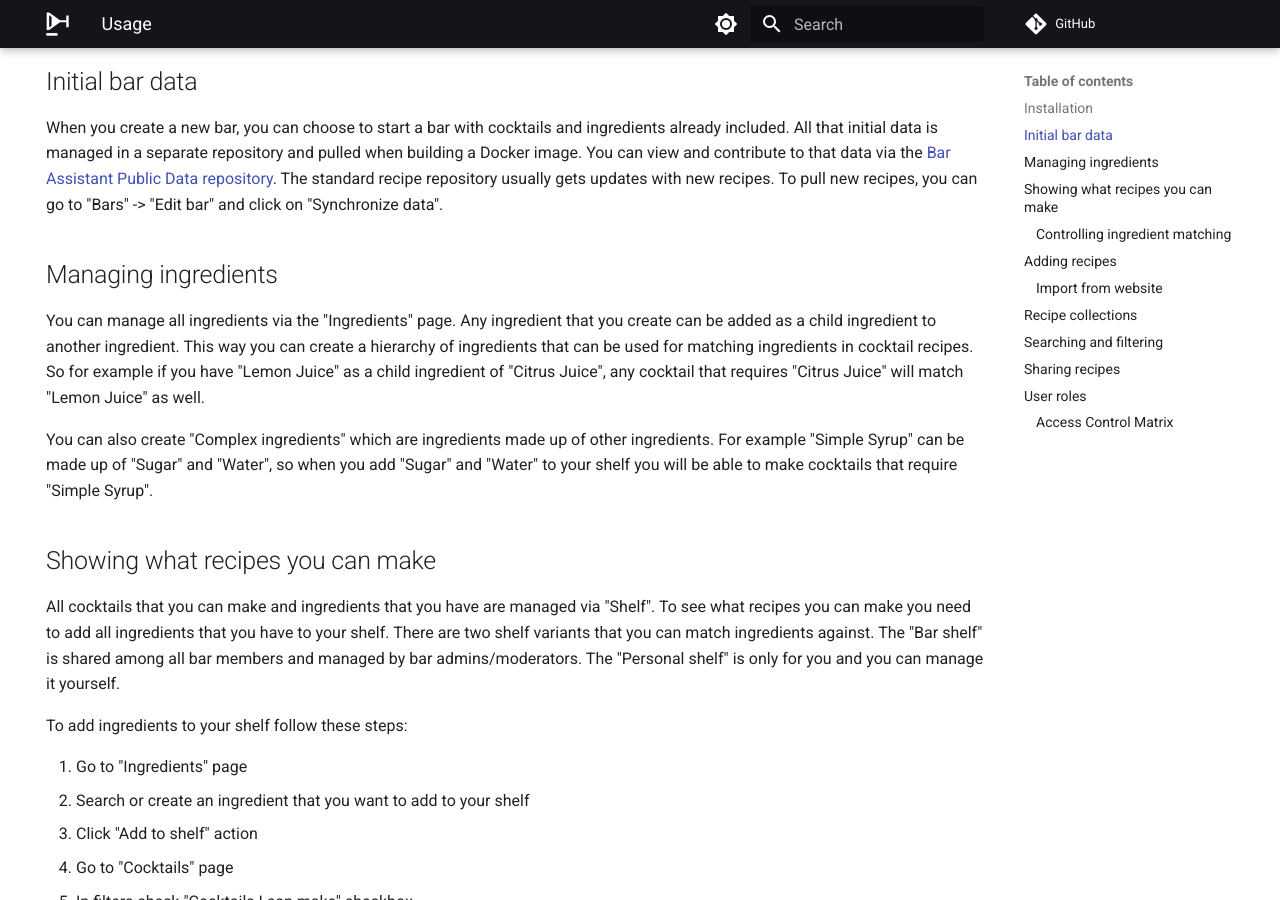
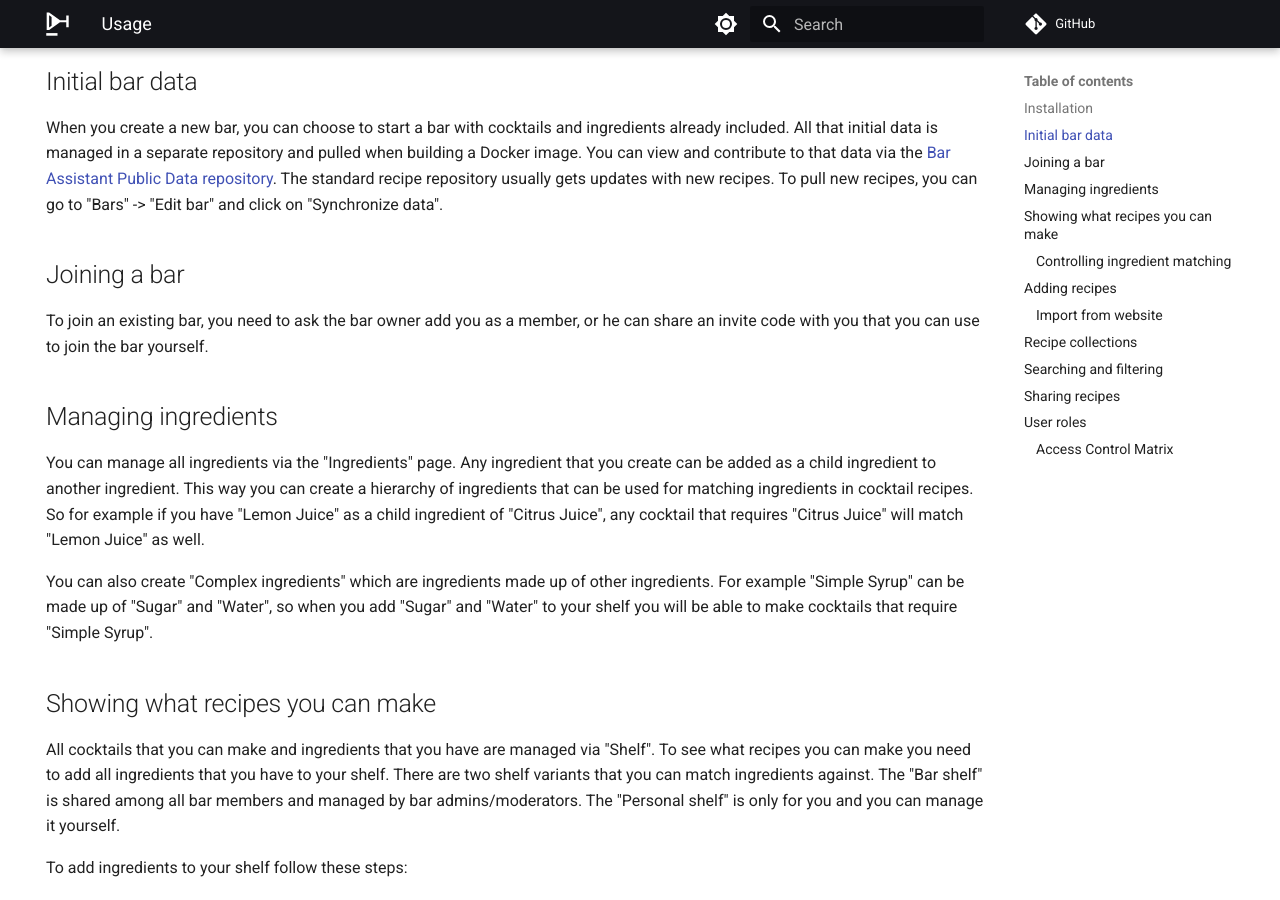
Before and after one commit to bar-assistant/docs, an MkDocs documentation site: the page built from docs/index.md, in a window 1280 px wide and 900 px high, scrolled down 346 px. Built offline with MkDocs 1.6.1 and Material for MkDocs 9.7.7, drawn with Linux system fonts in a browser that asks for light colours; comment, search, counter and statistics services are not loaded.

Commit message:
Add more docs

```diff
--- a/docs/index.md
+++ b/docs/index.md
@@ -14,6 +14,10 @@ Visit [setup page](setup/index.md) to view installation steps.
 ## Initial bar data
 
 When you create a new bar, you can choose to start a bar with cocktails and ingredients already included. All that initial data is managed in a separate repository and pulled when building a Docker image. You can view and contribute to that data via the [Bar Assistant Public Data repository](https://github.com/bar-assistant/data). The standard recipe repository usually gets updates with new recipes. To pull new recipes, you can go to "Bars" -> "Edit bar" and click on "Synchronize data".
+
+## Joining a bar
+
+To join an existing bar, you need to ask the bar owner add you as a member, or he can share an invite code with you that you can use to join the bar yourself.
 
 ## Managing ingredients
 
```
Also changed, not shown: docs/faq.md (+1 -0 lines), docs/setup/sso.md (+1 -0 lines).
